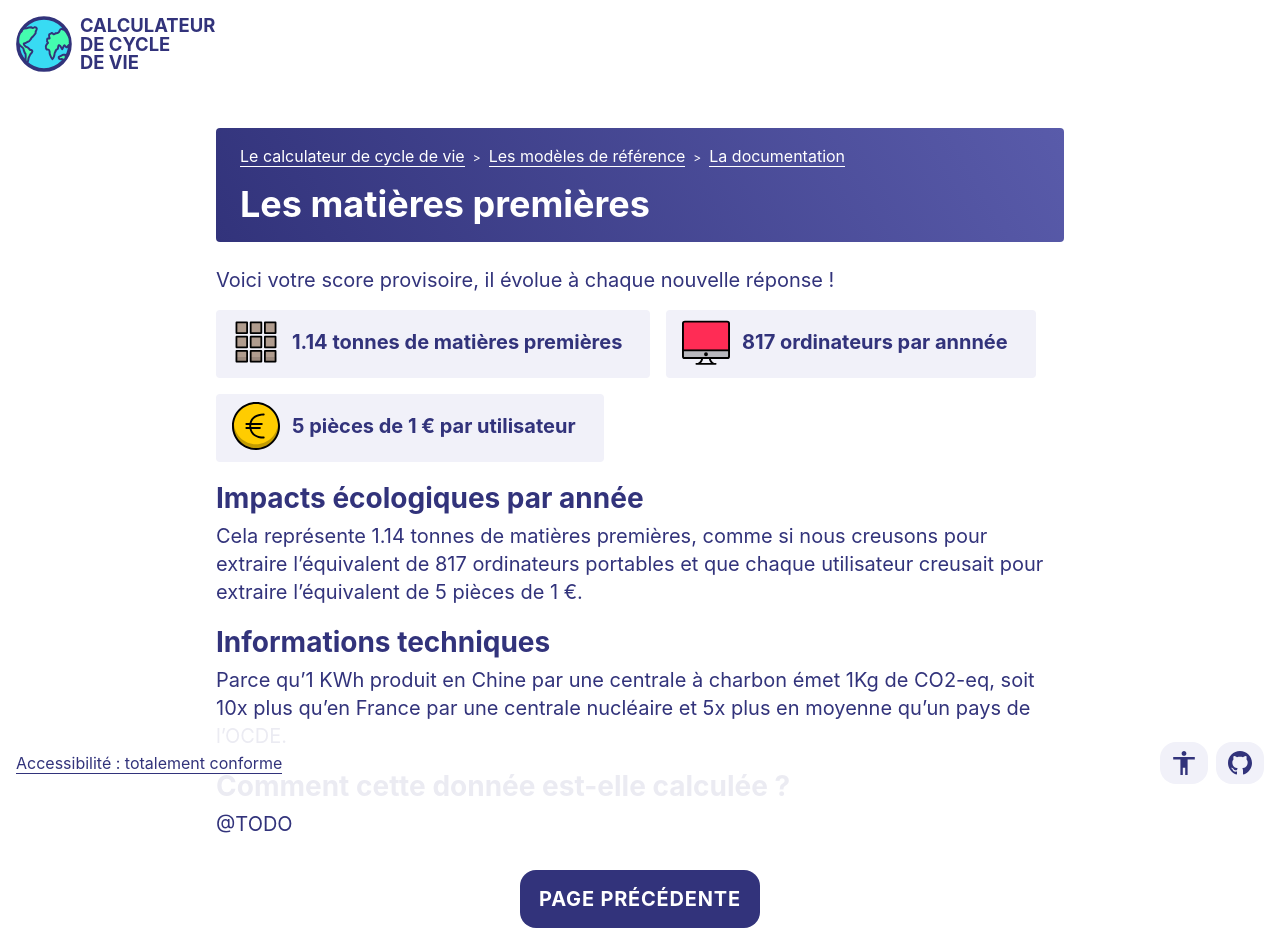
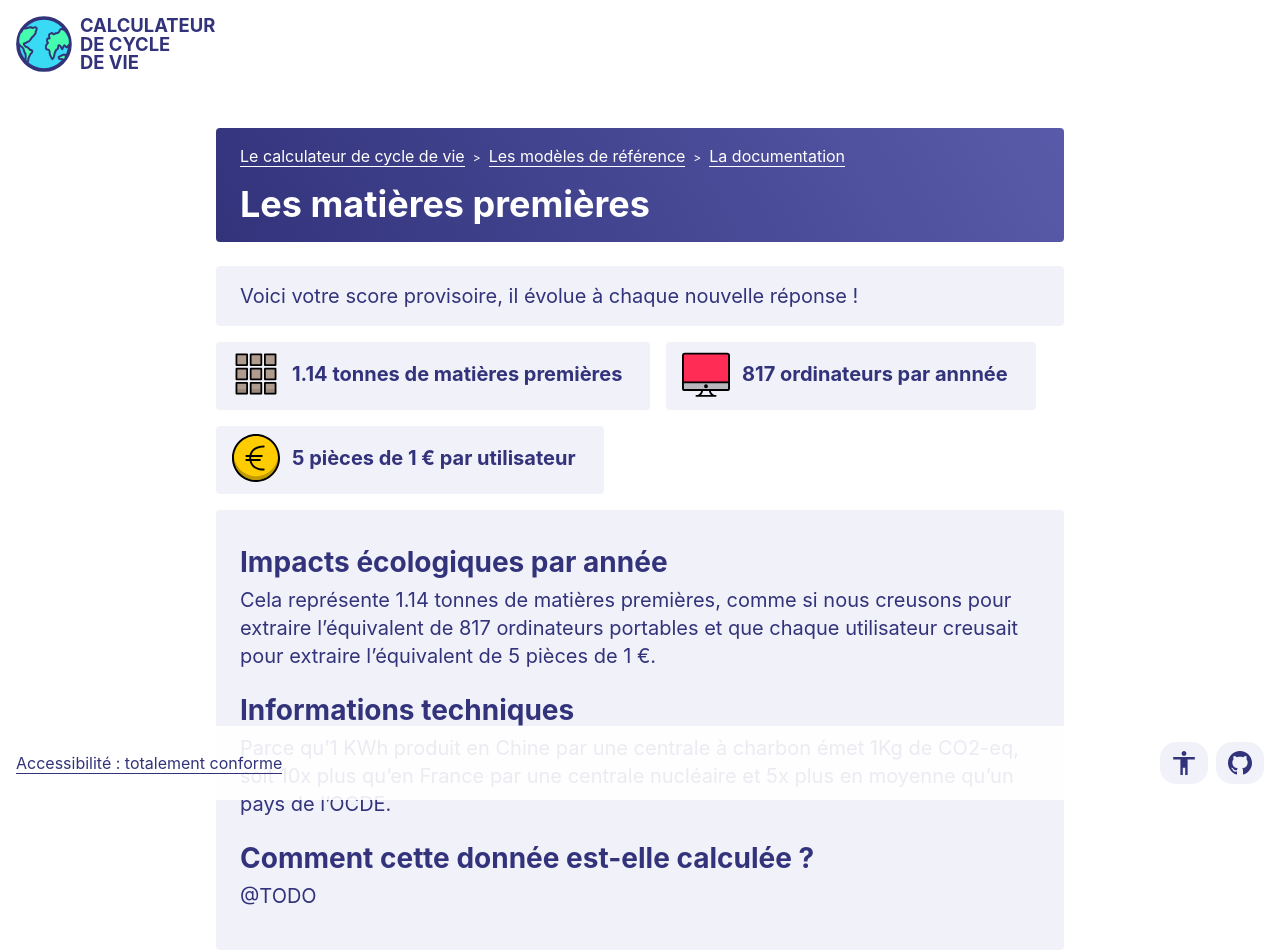
Before and after one commit to adrienloup/lcc, a React (Vite) app: page /lcc/documentation/matieres-premieres in a window 1280 px wide. Shown: the top 952 px of the page. Built offline with nearby package versions, Linux system fonts and the light colour scheme.

Commit message:
Initialize lcc project

```diff
--- a/src/pages/Documentation/Materials/Materials.tsx
+++ b/src/pages/Documentation/Materials/Materials.tsx
@@ -48,16 +48,20 @@ function Materials() {
       >
         <article className='article'>
           <Heading text='Les matières premières' />
+          <div className='frame'>
             <Text text='<p>Voici votre score provisoire, il évolue à chaque nouvelle réponse !</p>' />
+          </div>
           <Score text={`${materialsScore} tonnes de matières premières`} icon='materials' />
           <Score text={`${desktopScore} ordinateurs par annnée`} icon='desktop' />
           <Score text={`${coinScore} pièces de 1&nbsp;€ par utilisateur`} icon='coin' />
+          <div className='frame'>
             <Subtitle text='Impacts écologiques par année' />
             <Text text={`<p>Cela représente ${materialsScore} tonnes de matières premières, comme si nous creusons pour extraire l’équivalent de ${desktopScore} ordinateurs portables et que chaque utilisateur creusait pour extraire l’équivalent de ${coinScore} pièces de 1&nbsp;€.</p>`} />
             <Subtitle text='Informations techniques' />
             <Text text='<p>Parce qu’1 KWh produit en Chine par une centrale à charbon émet 1Kg de CO2-eq, soit 10x plus qu’en France par une centrale nucléaire et 5x plus en moyenne qu’un pays de l’OCDE.</p>' />
             <Subtitle text='Comment cette donnée est-elle calculée&nbsp;?' />
             <Text text='<p>@TODO</p>' />
+          </div>
           <div className='footing'>
             <Back />
           </div>
```
Lines whose indentation alone changed are shown as unchanged.
